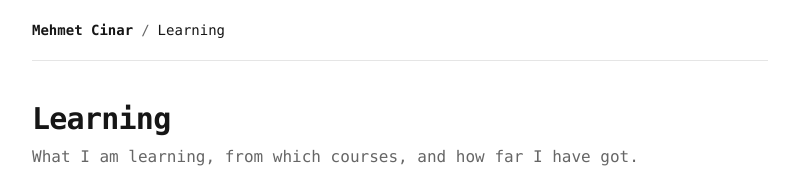
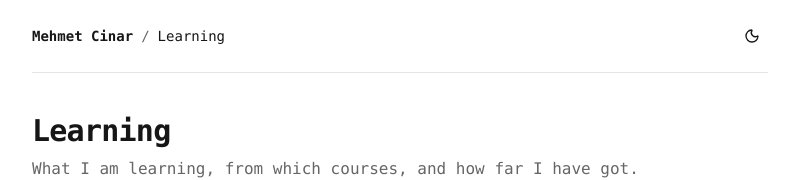
Before and after one commit to mcinarpro/learn.mehmetcinar.com, a React (Vite) app: page / in a window 1280 px wide. Shown: the top 180 px of the page, without its empty margins (240-1039 px from the left). Built offline with nearby package versions, Linux system fonts and the light colour scheme; no server answers; a web font is replaced by a local one.

Commit message:
feat: add the theme toggle, shared with the Site through a cookie

```diff
--- a/index.html
+++ b/index.html
@@ -9,6 +9,15 @@
 		<link rel="preconnect" href="https://fonts.gstatic.com" crossorigin />
 		<link rel="stylesheet" href="https://fonts.googleapis.com/css2?family=Google+Sans+Code:ital,wght@0,300..800;1,300..800&display=swap" />
 		<title>Learning – Mehmet Cinar</title>
+		<script>
+			// Shared light/dark choice (cookie on .mehmetcinar.com), else the system setting.
+			(function () {
+				var cookie = document.cookie.match(/(?:^|; )theme=(light|dark)/);
+				var dark = cookie ? cookie[1] === "dark" : window.matchMedia("(prefers-color-scheme: dark)").matches;
+				document.documentElement.classList.toggle("dark", dark);
+				document.documentElement.dataset.theme = dark ? "dark" : "light";
+			})();
+		</script>
 	</head>
 
 	<body>
--- a/src/react-app/components/layout.tsx
+++ b/src/react-app/components/layout.tsx
@@ -1,4 +1,5 @@
 import type { ReactNode } from "react";
+import { ThemeToggle } from "@/components/theme-toggle";
 
 export function Layout({
 	children,
@@ -23,7 +24,10 @@ export function Layout({
 						Learning
 					</a>
 				</nav>
-				{editing && <span className="text-xs text-muted-foreground">Editing</span>}
+				<div className="flex items-center gap-3">
+					{editing && <span className="text-xs text-muted-foreground">Editing</span>}
+					<ThemeToggle />
+				</div>
 			</header>
 			<main className="flex-1 py-10">{children}</main>
 			<footer className="flex flex-wrap items-center justify-between gap-4 border-t py-6 text-xs text-muted-foreground">
--- /dev/null
+++ b/src/react-app/components/theme-toggle.tsx
@@ -0,0 +1,24 @@
+import { useEffect, useState } from "react";
+import { MoonIcon, SunIcon } from "lucide-react";
+import { currentTheme, followSystemChanges, setTheme } from "@/lib/theme";
+
+export function ThemeToggle() {
+	const [theme, setState] = useState(currentTheme);
+
+	useEffect(() => followSystemChanges(setState), []);
+
+	const next = theme === "dark" ? "light" : "dark";
+	return (
+		<button
+			type="button"
+			className="grid size-8 place-items-center rounded-md hover:text-primary focus-visible:outline-2 focus-visible:outline-ring"
+			aria-label={`Switch to ${next} theme`}
+			onClick={() => {
+				setTheme(next);
+				setState(next);
+			}}
+		>
+			{theme === "dark" ? <SunIcon className="size-4" /> : <MoonIcon className="size-4" />}
+		</button>
+	);
+}
--- a/src/react-app/index.css
+++ b/src/react-app/index.css
@@ -2,8 +2,8 @@
 @import "tw-animate-css";
 @import "shadcn/tailwind.css";
 
-/* Light and dark follow the system; there is no theme toggle. */
-@custom-variant dark (@media (prefers-color-scheme: dark));
+/* `.dark` on <html> comes from the shared `theme` cookie, or the system when there is none. */
+@custom-variant dark (&:where(.dark, .dark *));
 
 @theme inline {
 	--font-sans: "Google Sans Code", ui-monospace, "SFMono-Regular", Menlo, monospace;
@@ -59,8 +59,7 @@
 	--radius: 0.5rem;
 }
 
-@media (prefers-color-scheme: dark) {
-	:root {
+.dark {
 	--background: oklch(0.145 0 0);
 	--foreground: oklch(0.985 0 0);
 	--card: oklch(0.145 0 0);
@@ -79,7 +78,7 @@
 	--border: oklch(0.325 0 0);
 	--input: oklch(0.325 0 0);
 	--ring: oklch(0.7 0.222 259);
-	}
+	color-scheme: dark;
 }
 
 @layer base {
@@ -88,7 +87,7 @@
 	}
 	html {
 		@apply font-sans;
-		color-scheme: light dark;
+		color-scheme: light;
 	}
 	body {
 		@apply bg-background text-foreground antialiased;
--- /dev/null
+++ b/src/react-app/lib/theme.ts
@@ -0,0 +1,27 @@
+// The light/dark choice is a `theme` cookie on .mehmetcinar.com, shared with the Site and every
+// other app on a subdomain. The inline script in index.html applies it before the first paint.
+export type Theme = "light" | "dark";
+
+export function currentTheme(): Theme {
+	return document.documentElement.classList.contains("dark") ? "dark" : "light";
+}
+
+export function setTheme(theme: Theme) {
+	const root = document.documentElement;
+	root.classList.toggle("dark", theme === "dark");
+	root.dataset.theme = theme;
+	const domain = location.hostname.endsWith("mehmetcinar.com") ? "; Domain=mehmetcinar.com" : "";
+	document.cookie = `theme=${theme}; Path=/; Max-Age=31536000; SameSite=Lax; Secure${domain}`;
+}
+
+// Like the Site: a change of the system setting becomes the new choice.
+export function followSystemChanges(onChange: (theme: Theme) => void) {
+	const query = window.matchMedia("(prefers-color-scheme: dark)");
+	const listener = ({ matches }: MediaQueryListEvent) => {
+		const theme = matches ? "dark" : "light";
+		setTheme(theme);
+		onChange(theme);
+	};
+	query.addEventListener("change", listener);
+	return () => query.removeEventListener("change", listener);
+}
```
Also changed, not shown: 1 other file (tests, documents, lock files or other folders). Lines whose indentation alone changed are shown as unchanged.
